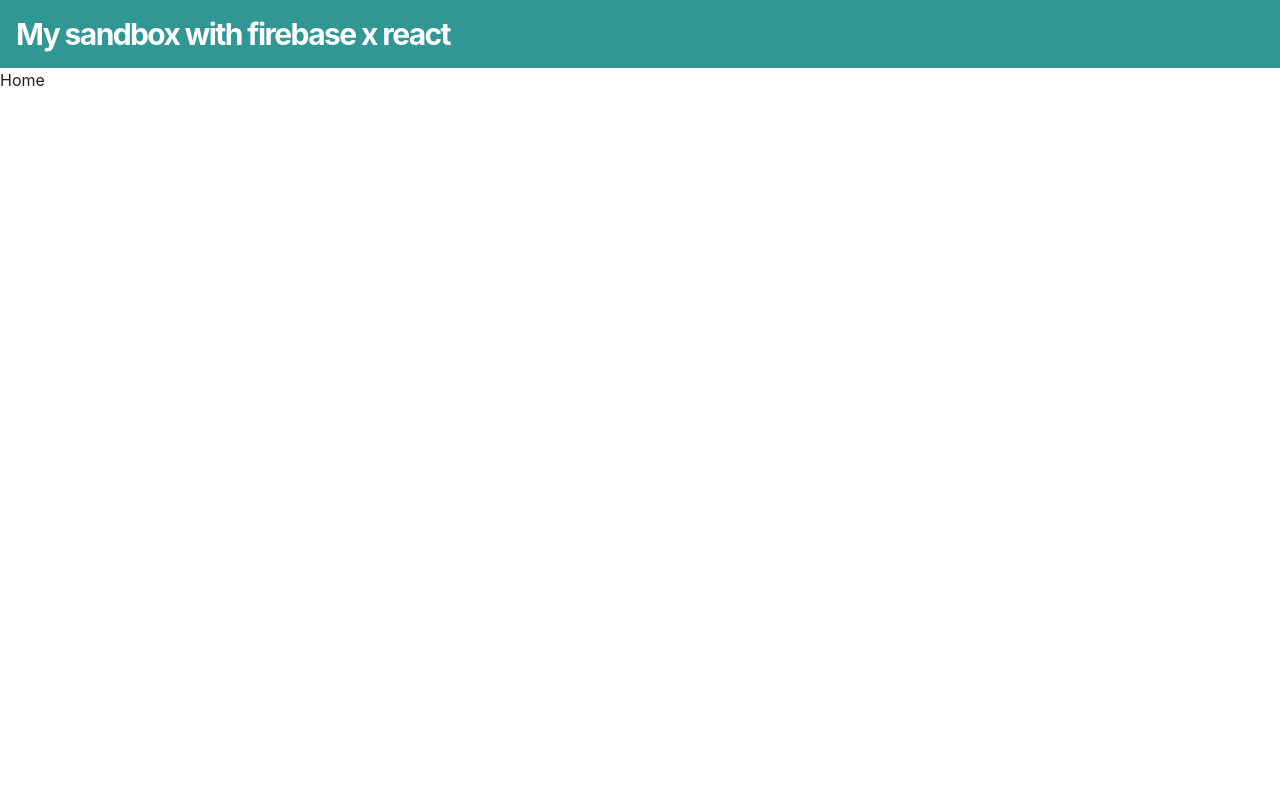
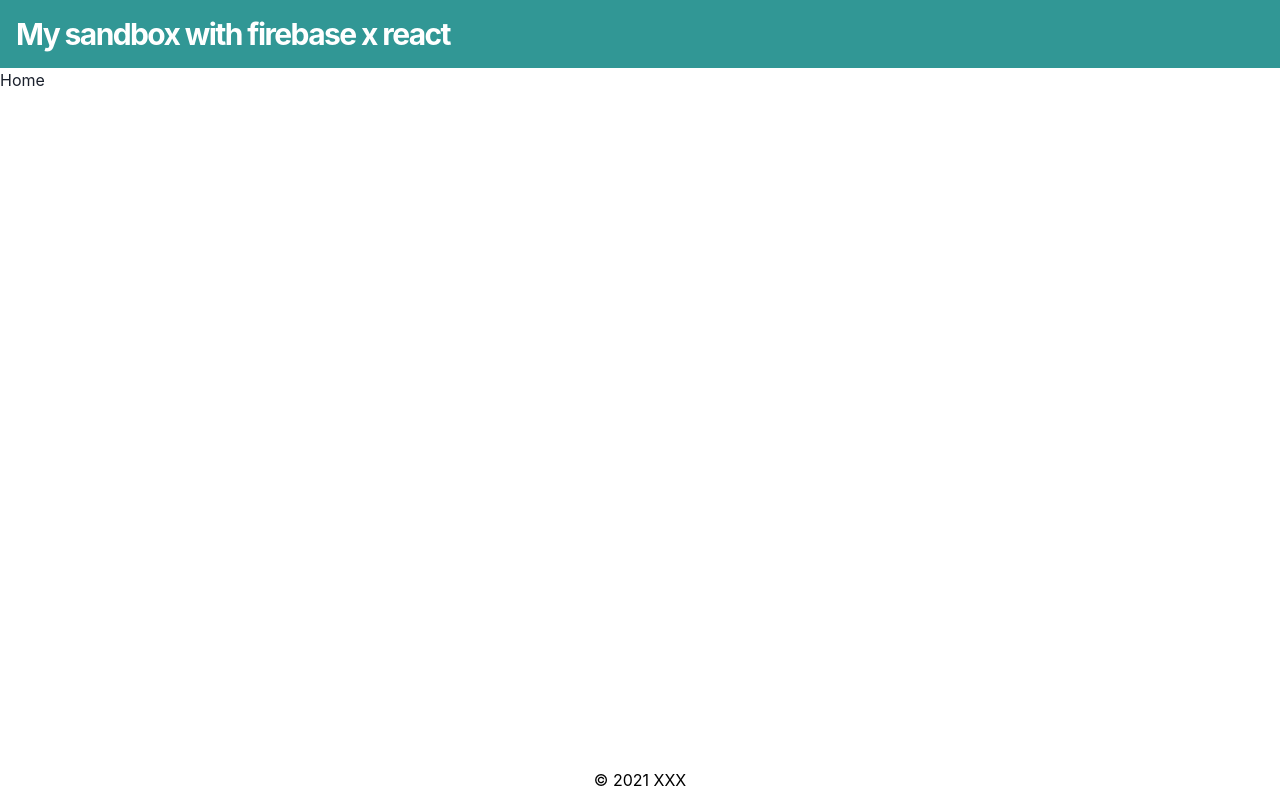
Before and after one commit to tayutaedomo/firebase-react-sandbox, a React (Create React App) app: page / in a window 1280 px wide. Built offline with nearby package versions, Linux system fonts and the light colour scheme.

Commit message:
add: Footer component

```diff
--- a/src/components/layout/DefaultLayout.tsx
+++ b/src/components/layout/DefaultLayout.tsx
@@ -2,6 +2,7 @@
 import { ChakraProvider } from '@chakra-ui/react';
 
 import Header from './Header';
+import Footer from './Footer';
 
 type Props = {
   children: ReactNode;
@@ -14,6 +15,7 @@
     <ChakraProvider>
       <Header />
       <main>{children}</main>
+      <Footer />
     </ChakraProvider>
   );
 };
--- /dev/null
+++ b/src/components/layout/Footer.tsx
@@ -0,0 +1,22 @@
+import React, { VFC } from 'react';
+import styled from 'styled-components';
+
+const Footer: VFC = () => {
+  return (
+    <footer>
+      <SFooter>© 2021 XXX</SFooter>
+    </footer>
+  );
+};
+
+const SFooter = styled.footer`
+  /* background-color: #11999e; */
+  color: #000;
+  text-align: center;
+  padding: 8px 0;
+  position: fixed;
+  bottom: 0;
+  width: 100%;
+`;
+
+export default Footer;
--- a/src/components/layout/Header.tsx
+++ b/src/components/layout/Header.tsx
@@ -13,9 +13,11 @@
       color="white"
     >
       <Flex align="center" mr={5}>
-        <Heading as="h1" size="lg" letterSpacing={'-.1rem'}>
-          My sandbox with firebase x react
-        </Heading>
+        <header>
+          <Heading as="h1" size="lg" letterSpacing={'-.1rem'}>
+            My sandbox with firebase x react
+          </Heading>
+        </header>
       </Flex>
     </Flex>
   );
```
